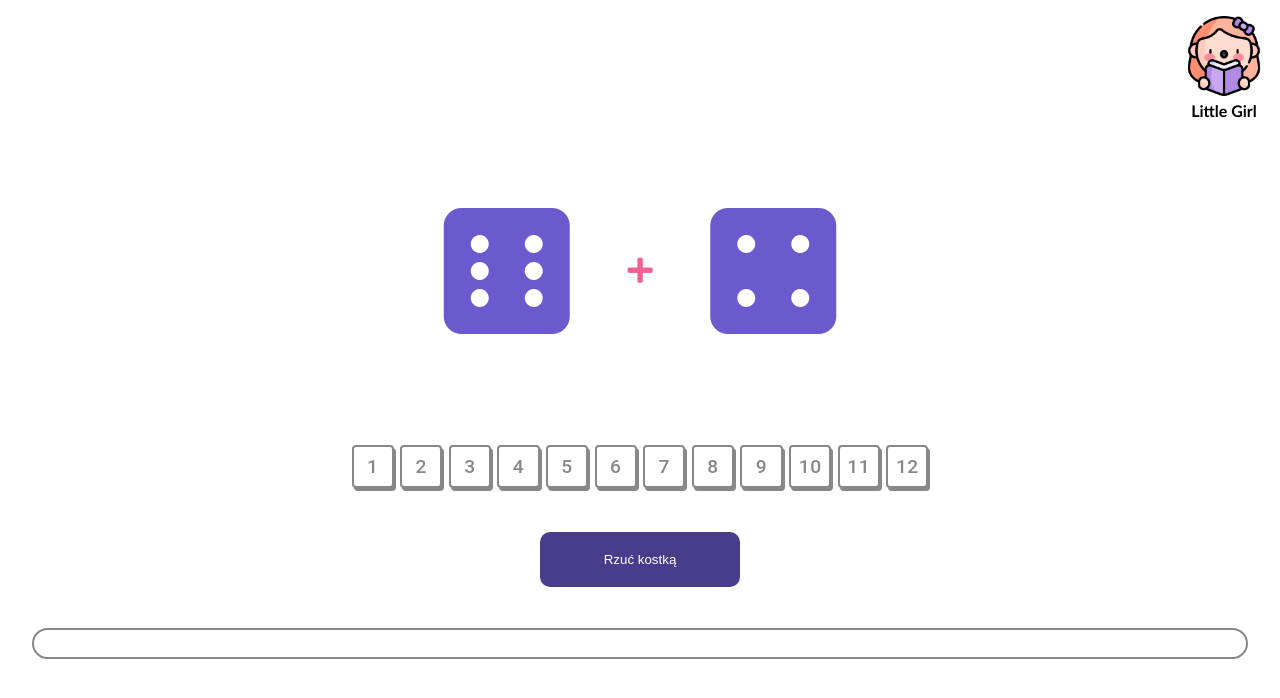
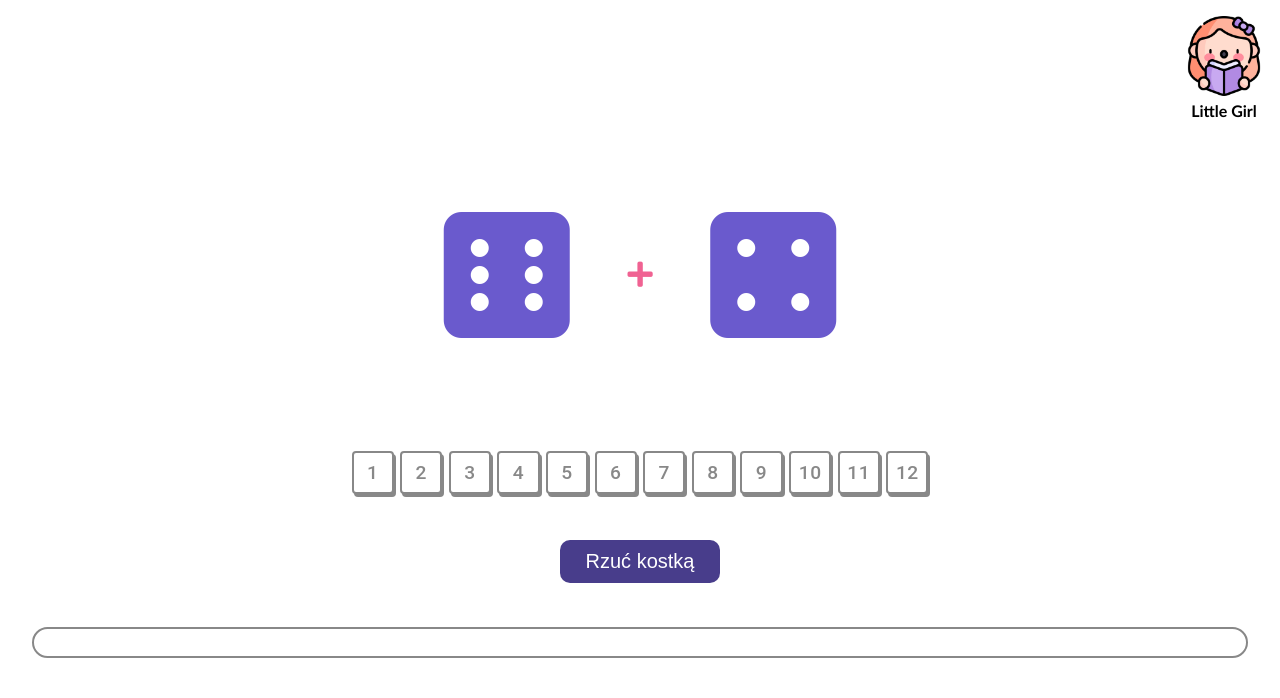
Before and after one commit to KasiaKinga/math-for-pola, a React (Create React App) app: page / in a window 1280 px wide. Shown: the top 698 px of the page. Built offline with nearby package versions, Linux system fonts and the light colour scheme.

Commit message:
button font size & preload imgs

```diff
--- a/src/Badge.js
+++ b/src/Badge.js
@@ -1,4 +1,4 @@
-import React, { useState } from "react";
+import React, { useState, useEffect } from "react";
 
 import reading from "./images/reading.png";
 import princess from "./images/princess.png";
@@ -43,6 +43,15 @@ export const Badge = (props) => {
   const [loaded, setLoaded] = useState(false);
   const { currentBadge } = props;
 
+  useEffect(() => {
+    // preload the image first, so when you get to the next badge there will be no delay to
+    // download the images from the device
+    const imageList = [reading, princess, queen];
+    imageList.forEach((image) => {
+      new Image().src = image;
+    });
+  }, []);
+
   return (
     <div className="Badge">
       <img
--- a/src/RollDice.css
+++ b/src/RollDice.css
@@ -18,12 +18,13 @@
 
 .Roll-button {
   align-self: center;
-  width: 15em;
-  padding: 1.5em;
+  width: 8em;
+  padding: 0.5em 0em;
   border: 0px;
   border-radius: 10px;
   color: white;
   background-color: darkslateblue;
+  font-size: 20px;
 }
 
 .Roll-button:hover {
```
Also changed, not shown: src/Badge.css (line endings or trailing spaces).
